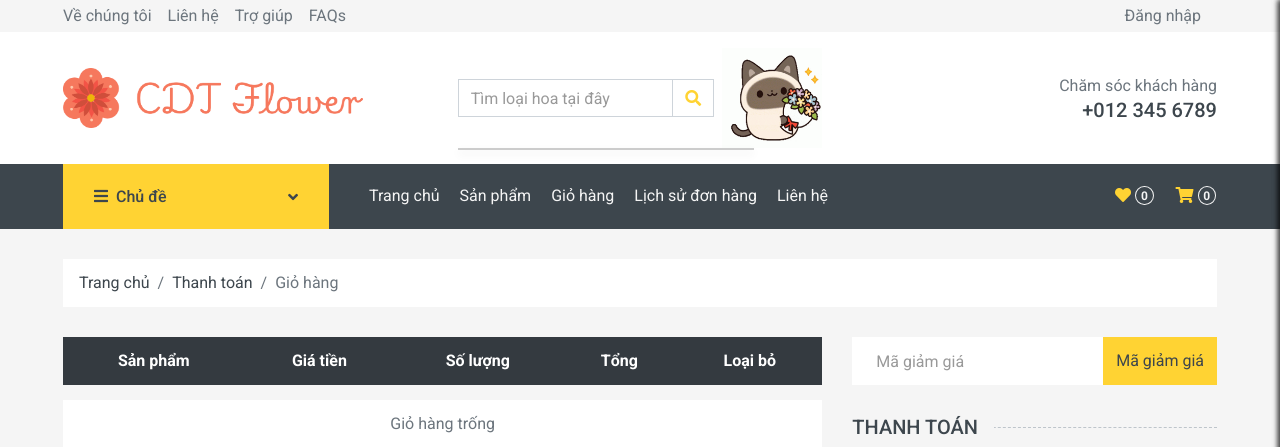
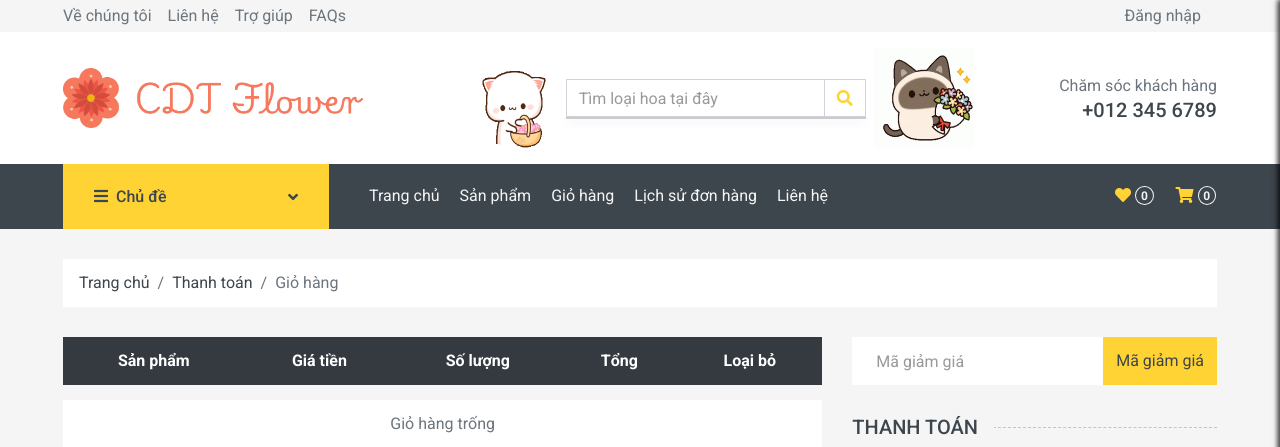
Before and after one commit to quangkuong1109/web_ban_hoa, a PHP site: page /cart.php in a window 1280 px wide. Shown: the top 447 px of the page. Run offline with PHP 8.4, Linux system fonts and the light colour scheme; data comes from the database, SQL or seed files in the repository; some libraries are stand-ins or nearby versions.

Commit message:
thêm tí

```diff
--- a/header.php
+++ b/header.php
@@ -211,21 +211,23 @@ session_start();
                 </a>
             </div>
 
-            <!-- Khu vực chứa khung tìm kiếm và ảnh GIF -->
-            <div class="col-lg-4 col-6 text-left d-flex align-items-center" style="position: relative;">
-                <form action="" onsubmit="return false;" class="d-flex align-items-center w-100"> <!-- Ngăn chặn gửi form -->
-                    <div class="input-group" style="flex: 1;">
-                        <input type="text" class="form-control" id="searchInput" placeholder="Tìm loại hoa tại đây" oninput="searchProducts()">
+            <!-- Khu vực chứa ảnh GIF đầu, thanh tìm kiếm, và ảnh GIF cuối -->
+            <div class="col-lg-4 col-6 d-flex align-items-center" style="position: relative;">
+                <img src="img/peach-cat.gif" alt="Peach Cat" width="100px" height="100px" class="mr-2"> <!-- Ảnh GIF bên trái -->
+
+                <form action="" onsubmit="return false;" class="d-flex align-items-center w-100">
+                    <div class="input-group" style="flex: 1; position: relative; min-width: 300px;">
+                        <input type="text" class="form-control" id="searchInput" placeholder="Tìm loại hoa tại đây" oninput="searchProducts()"  style="flex: 1;">
                         <div class="input-group-append">
                             <span class="input-group-text bg-transparent text-primary">
                                 <i class="fa fa-search"></i>
                             </span>
                         </div>
+                        <!-- Khung gợi ý sản phẩm bên dưới thanh tìm kiếm -->
+                        <div id="suggestions" class="suggestions-box"></div>
                     </div>
-                    <img src="img/cat-flowers.gif" alt="Cat Flowers" width="100px" height="100px" class="ml-2"> <!-- Ảnh GIF thêm vào bên cạnh -->
                 </form>
-                <!-- Đặt suggestions-box bên dưới khung tìm kiếm -->
-                <div id="suggestions" class="suggestions-box"></div> <!-- Khung hiện gợi ý sản phẩm -->
+                <img src="img/cat-flowers.gif" alt="Cat Flowers" width="100px" height="100px" class="ml-2"> <!-- Ảnh GIF bên phải -->
             </div>
 
             <div class="col-lg-4 col-6 text-right">
@@ -519,7 +521,7 @@ session_start();
             top: 100%; /* Đặt ngay bên dưới ô input */
             left: 10;
             z-index: 1000;
-            width: 75%; /* Đặt chiều rộng khung gợi ý bằng với chiều rộng của input-group */
+            width: 100%; /* Đặt chiều rộng khung gợi ý bằng với chiều rộng của input-group */
             max-height: 300px; /* Giới hạn chiều cao của khung gợi ý */
             overflow-y: auto; /* Thêm thanh cuộn nếu nội dung quá nhiều */
             box-shadow: 0px 4px 8px rgba(0, 0, 0, 0.1); /* Thêm bóng đổ để phân biệt */
```
Also changed, not shown: img/peach-cat.gif (added).
